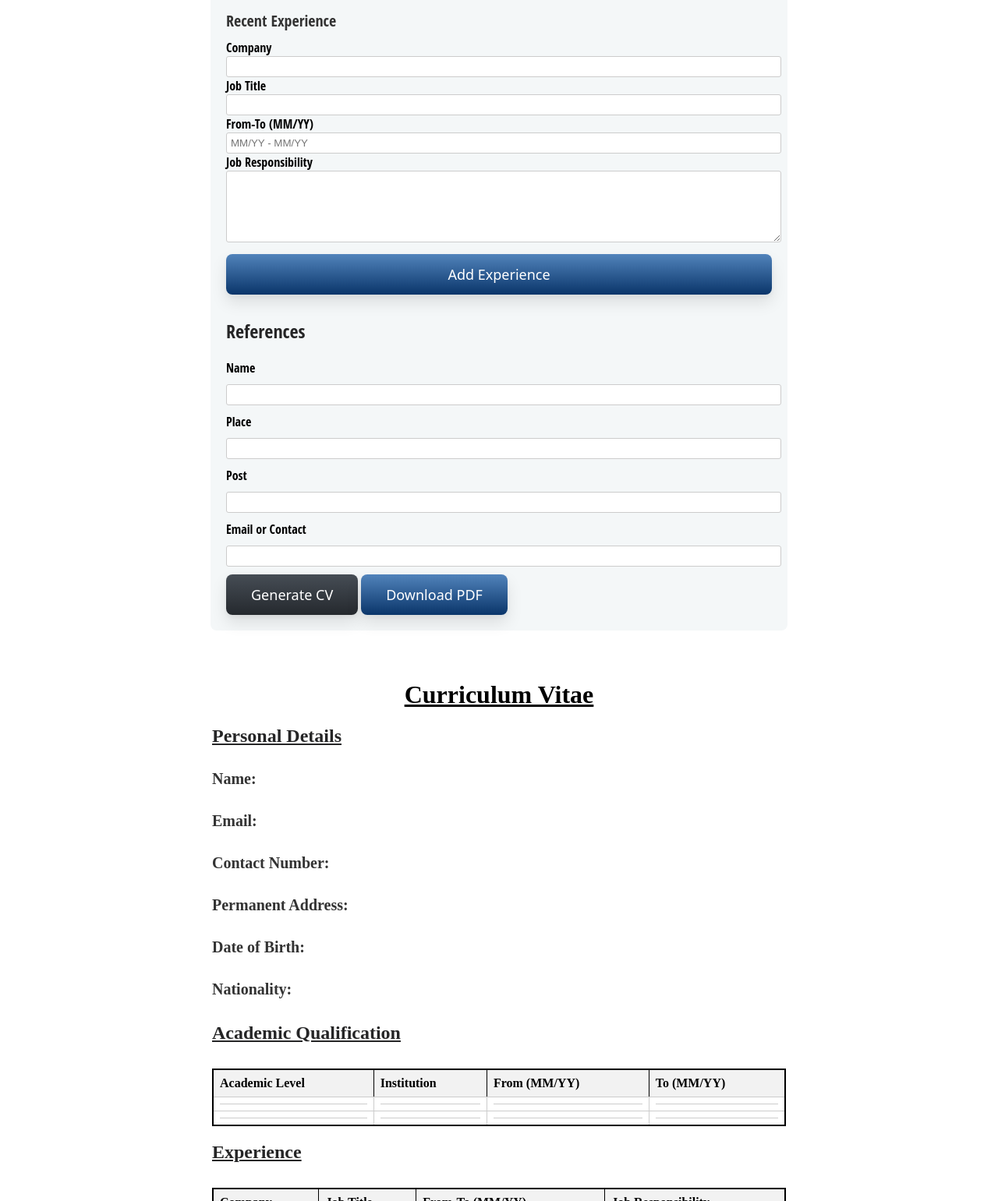
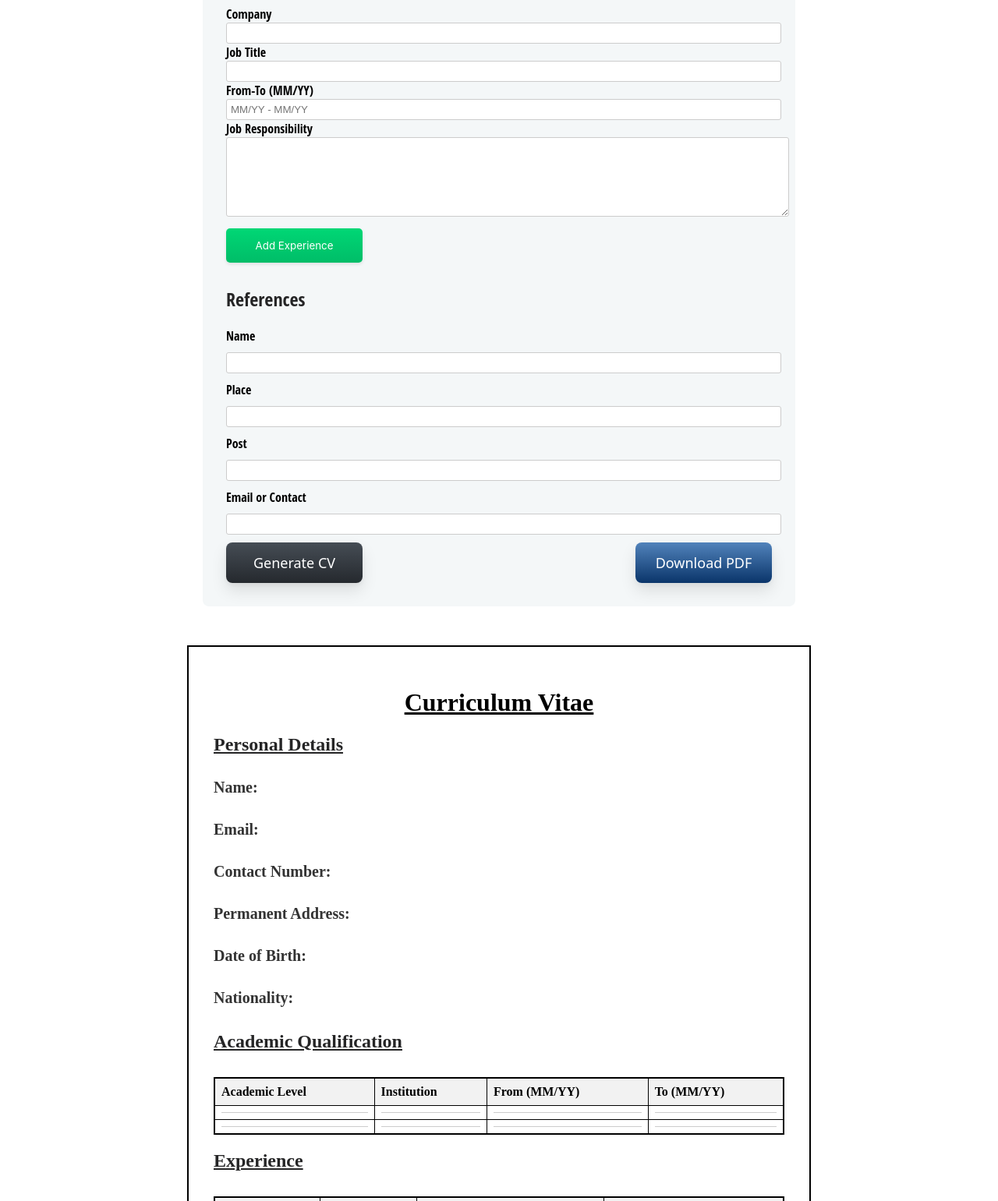
Before and after one commit to pawanhub/CV-generator, a plain HTML site: page index.html in a window 1280 px wide. Shown: the part 1259-2800 px from the top of the page at 78% size. Drawn offline with nearby package versions, Linux system fonts and the light colour scheme; a script that the page names is missing.

Commit message:
Update style.css

```diff
--- a/style.css
+++ b/style.css
@@ -1,27 +1,36 @@
 /* header styles */
 header {
-    display: flex;
-    justify-content: space-between;
-    align-items: center;
-    padding: 10px;
     background-color:aliceblue;
-    color: black;
+    text-align: center;
 }
 
 .header img {
-    width: 40%;
+    width: 10%;
+}
+
+.header img {
+  display: inline-block;
+}
+
+.main_title {
+  text-align: center;
+  font-weight: bold;
+  margin-bottom: 0%;
 }
 
 /* form styles */
 form {
-    display: flex;
-    flex-direction: column;
-    gap: 10px;
-    max-width: 700px;
+  display: flex;
+  flex-direction: column;
+  gap: 10px;
+  max-width: 700px;
 	padding: 20px;
 	background: #f4f7f8;
-	margin: 10px auto;
-	padding: 20px;
+	margin-top: 5px;
+  margin-bottom: 50px;
+  margin-left: auto;
+  margin-right: auto;
+	padding: 30px;
 	background: #f4f7f8;
 	border-radius: 8px;
 	font-family: 'Open Sans Condensed', arial, sans;
@@ -29,6 +38,10 @@ form {
 
 label {
     font-weight: bold;
+
+}
+input[type="text"]{
+  padding: 5px;
 }
 
 input[type="text"],
@@ -50,7 +63,7 @@ input[type="date"]:focus {
 }
 
 textarea {
-    padding: 5px;
+    padding: 10px;
     border: 1px solid #ccc;
     border-radius: 3px;
     width: 100%;
@@ -84,6 +97,13 @@ h3 {
     font-size: 20px;
 }
 
+#button-container {
+  display: flex;
+  justify-content: space-between;
+}
+
+
+
 /* submit button */
 button[type="submit"]  {
   align-items: center;
@@ -115,6 +135,7 @@ button[type="submit"]  {
   user-select: none;
   -webkit-user-select: none;
   touch-action: manipulation;
+  width: 25%;
 }
 
 button[type="submit"]:hover {
@@ -138,7 +159,7 @@ button[type="submit"]:focus {
 
 
 /* submit button */
-button[type="button"]  {
+#download-btn[type="button"]  {
 	align-items: center;
 	background-color: initial;
 	background-image: linear-gradient(#5183bb, #0a356a);
@@ -168,23 +189,24 @@ button[type="button"]  {
 	user-select: none;
 	-webkit-user-select: none;
 	touch-action: manipulation;
+  width: 25%;
   }
 
-  button[type="button"]:hover {
+  #download-btn[type="button"]:hover {
 	box-shadow: rgba(0, 1, 0, .2) 0 2px 8px;
 	opacity: .85;
   }
 
-  button[type="button"]:active {
+  #download-btn[type="button"]:active {
 	outline: 0;
   }
 
-  button[type="button"]:focus {
+  #download-btn[type="button"]:focus {
 	box-shadow: rgba(0, 0, 0, .5) 0 0 0 3px;
   }
 
   @media (max-width: 420px) {
-	.button[type="button"] {
+  #download-btn[type="button"] {
 	  height: 48px;
 	}
   }
@@ -195,7 +217,7 @@ button[type="button"]  {
 .wrapper {
     max-width: 800px;
     margin: 0 auto;
-    padding: 20px;
+    padding: 25px;
 }
 
 /* CV Container */
@@ -215,6 +237,7 @@ button[type="button"]  {
 	max-width: 800px;
 	margin: 0 auto;
 	padding: 2rem;
+  border: 2px solid #000;
   }
 
   @media screen and (max-width: 600px) {
@@ -240,28 +263,27 @@ button[type="button"]  {
 
   /* Personal Details */
   .cv-section {
-	margin-top: 2rem;
+	margin-top: 0.6rem;
   }
 
   .cv-section h2 {
 	font-size: 1.5rem;
 	font-weight: bold;
-	margin-bottom: 1rem;
+	margin-bottom: 0.6rem;
   }
 
   .cv-section h3 {
 	display: inline-block;
 	font-size: 1.2rem;
 	font-weight: bold;
-	margin-top: 2rem;
-	margin-bottom: 1rem;
+	margin-top: 1rem;
+	margin-bottom: 0.5rem;
   }
 
   .cv-section p {
 	display: inline-block;
 	font-size: 1rem;
 	margin: 0;
-	border-bottom: 1px solid #ccc;
 	padding-bottom: 0.5rem;
   }
 
@@ -278,13 +300,13 @@ button[type="button"]  {
 	padding: 0.5rem;
 	text-align: left;
 	vertical-align: top;
-	border-bottom: 1px solid #ccc;
-	border-right: 1px solid #ccc; /* add right border */
+	border-bottom: 1px solid #000;
+	border-right: 1px solid #000; /* add right border */
   }
 
   .cv-table th:first-child,
 .cv-table td:first-child {
-  border-left: 1px solid #ccc; /* add left border */
+  border-left: 2px solid #000; /* add left border */
 }
 
   .cv-table th {
@@ -371,3 +393,35 @@ button[type="button"]  {
 	  padding-bottom: 0.5rem;
 	}
   }
+
+/* Add Button CSS */
+.add_btn  {
+  background-color: initial;
+  background-image: linear-gradient(-180deg, #00D775, #00BD68);
+  border-radius: 5px;
+  box-shadow: rgba(0, 0, 0, 0.1) 0 2px 4px;
+  color: #FFFFFF;
+  cursor: pointer;
+  display: inline-block;
+  font-family: Inter,-apple-system,system-ui,Roboto,"Helvetica Neue",Arial,sans-serif;
+  height: 44px;
+  line-height: 44px;
+  outline: 0;
+  overflow: hidden;
+  padding: 0 20px;
+  pointer-events: auto;
+  position: relative;
+  text-align: center;
+  touch-action: manipulation;
+  user-select: none;
+  -webkit-user-select: none;
+  vertical-align: top;
+  white-space: nowrap;
+  width: 25%;
+  z-index: 9;
+  border: 0;
+}
+
+.add_btn :hover {
+  background: #00bd68;
+}
```
